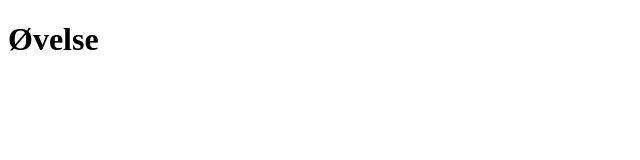
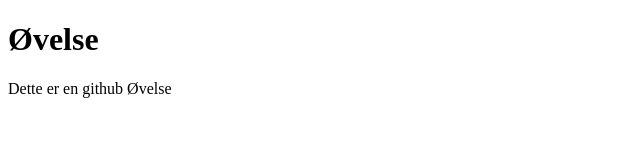
Before and after one commit to AlberteViendahl/github, a plain HTML site: page index.html in a window 1280 px wide. Shown: the whole page, without its empty margins (0-640 px from the left). Drawn offline with Linux system fonts and the light colour scheme.

Commit message:
mere tekst

```diff
--- a/index.html
+++ b/index.html
@@ -9,6 +9,7 @@
     <header></header>
     <main>
         <h1>Øvelse</h1>
+        <p>Dette er en github Øvelse</p>
     </main>
     <footer></footer>
 </body>
```
